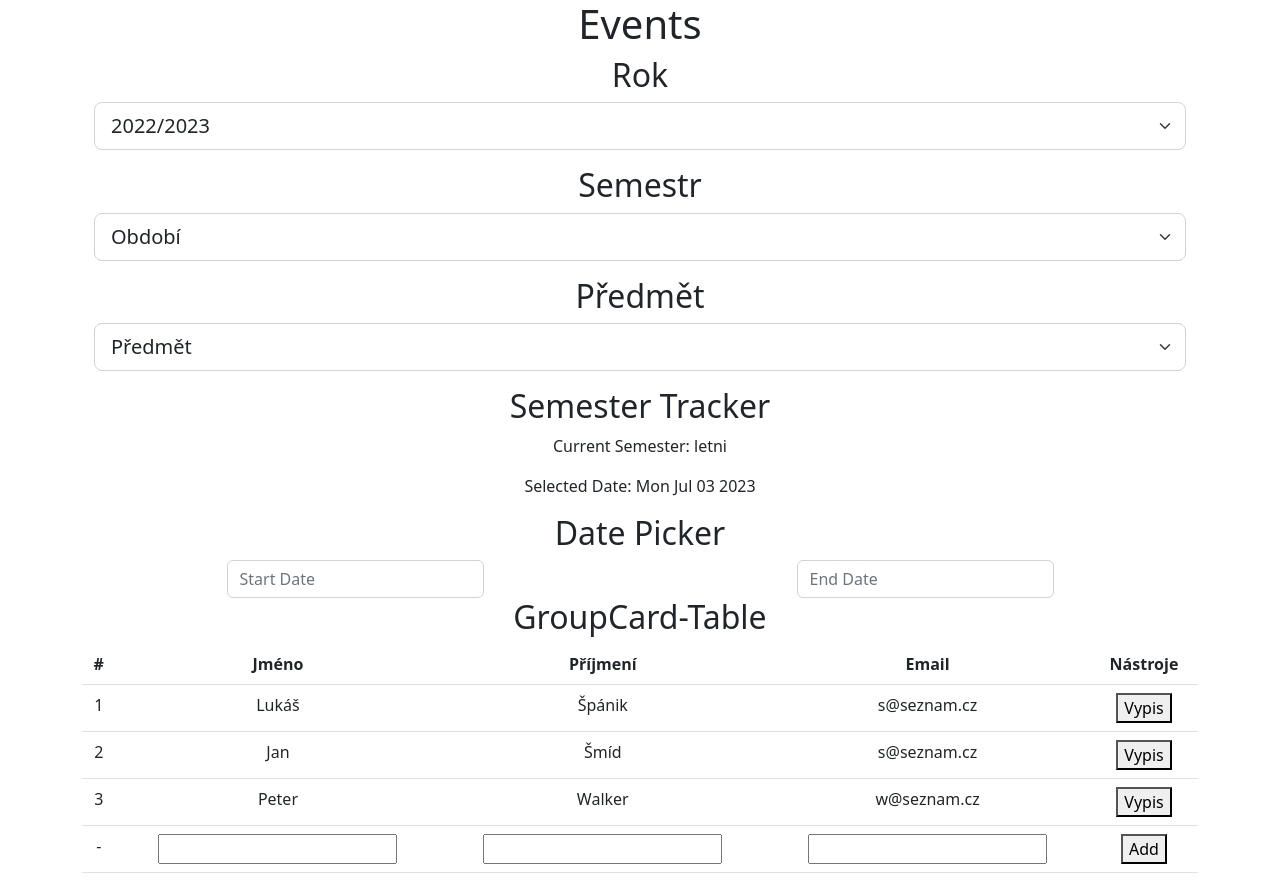
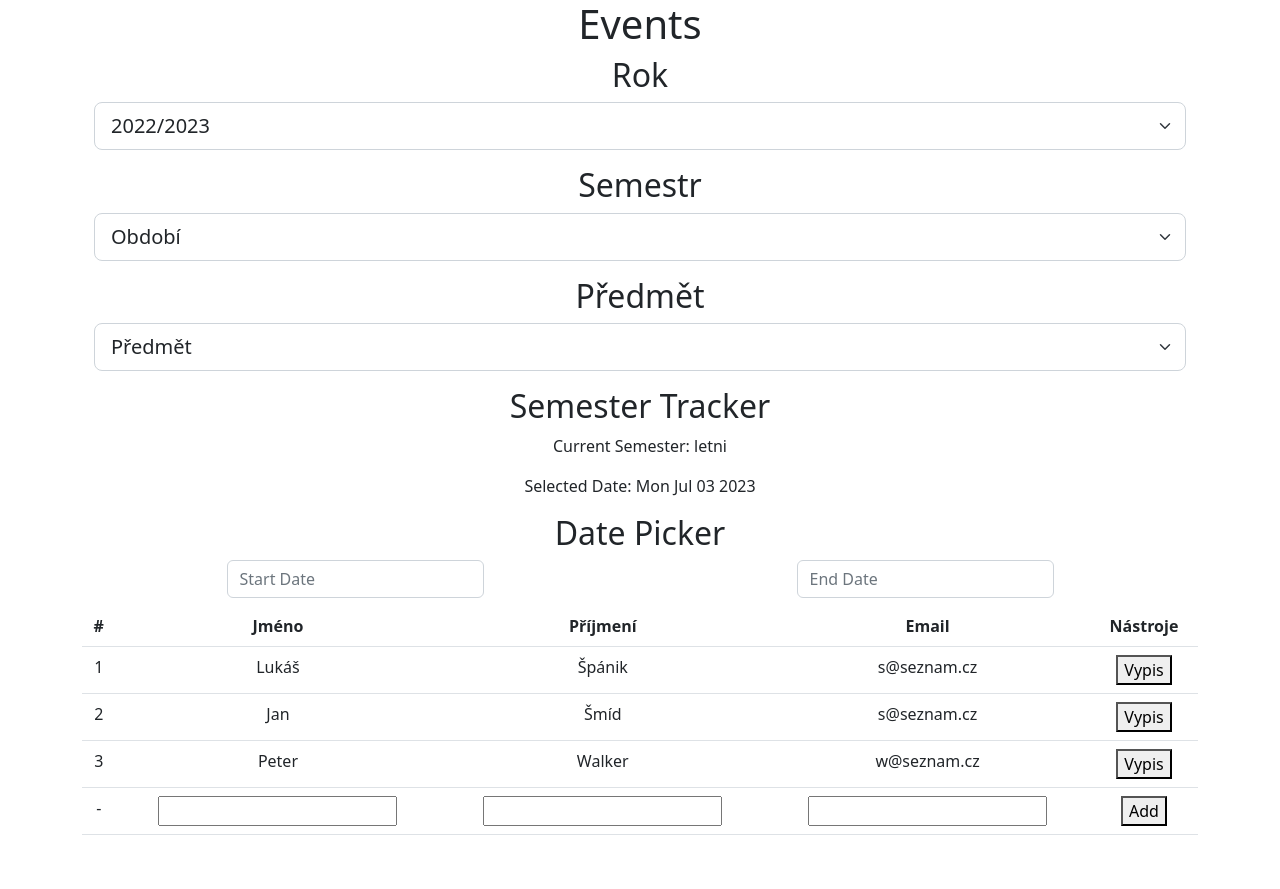
Before and after one commit to JohnySmid/projekt, a React (Create React App) app: page / in a window 1280 px wide. After the commit the page ends 851 px from the top, so only its background shows below. Built offline with nearby package versions, Linux system fonts and the light colour scheme.

Commit message:
SelectDate+GroupCard

```diff
--- a/src/comp/GroupCard.js
+++ b/src/comp/GroupCard.js
@@ -8,7 +8,7 @@ const SingleGroup = {
     ]
 }
 
-export const GroupCard = () => {
+export const GroupCard = ({title}) => {
     const [name, setName] = useState('');
     const [surname, setSurname] = useState('');
     const [email, setEmail] = useState('');
@@ -32,7 +32,7 @@ export const GroupCard = () => {
 
     return (
     <div className="container">
-        <h2>GroupCard-Table</h2>
+        <h2>{title}</h2>
         <table className="table table-hover table-stripped">
         <thead>
             <tr>
--- a/src/comp/SelectDate.js
+++ b/src/comp/SelectDate.js
@@ -37,7 +37,7 @@ export const SelectDate = () => {
       </select>
       {selectedGroup && (
         <GroupCard
-          title={selectedGroup}
+          title={selectedOption.value}
           description={`Description for ${selectedGroup}`}
         />
       )}
```
